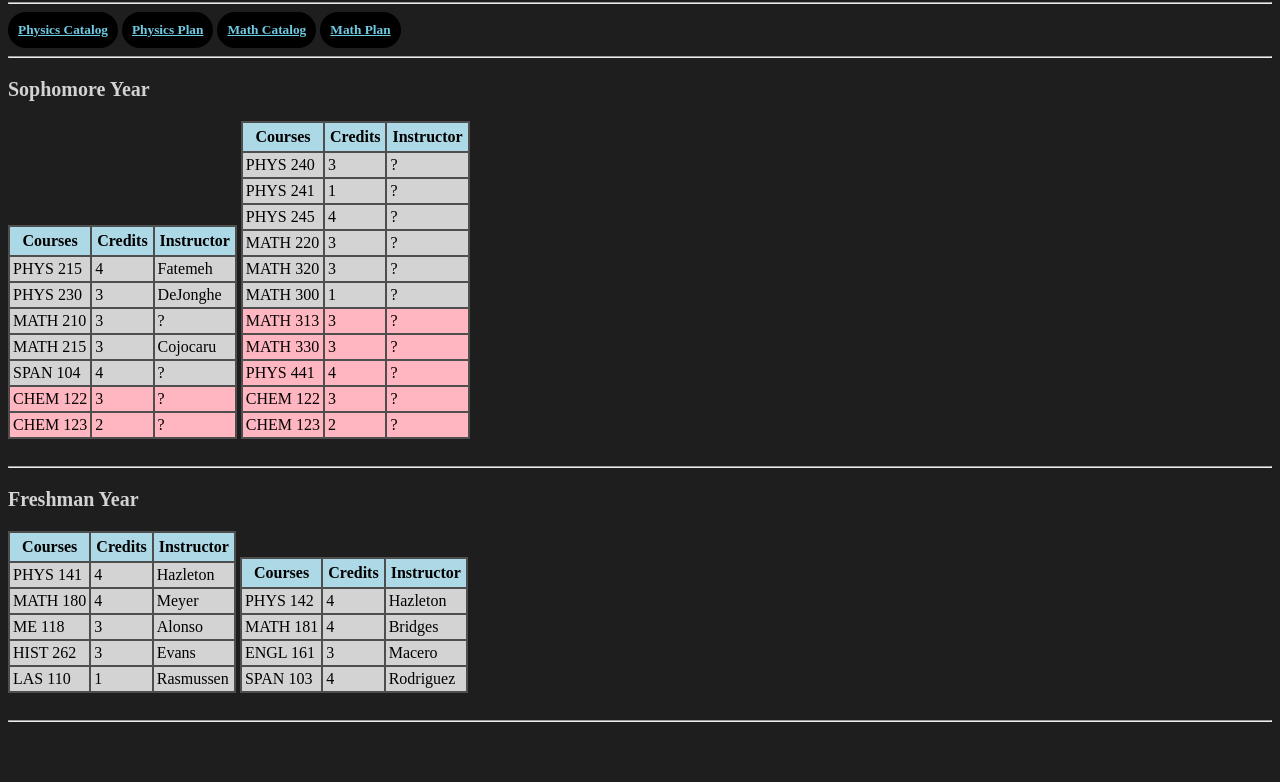
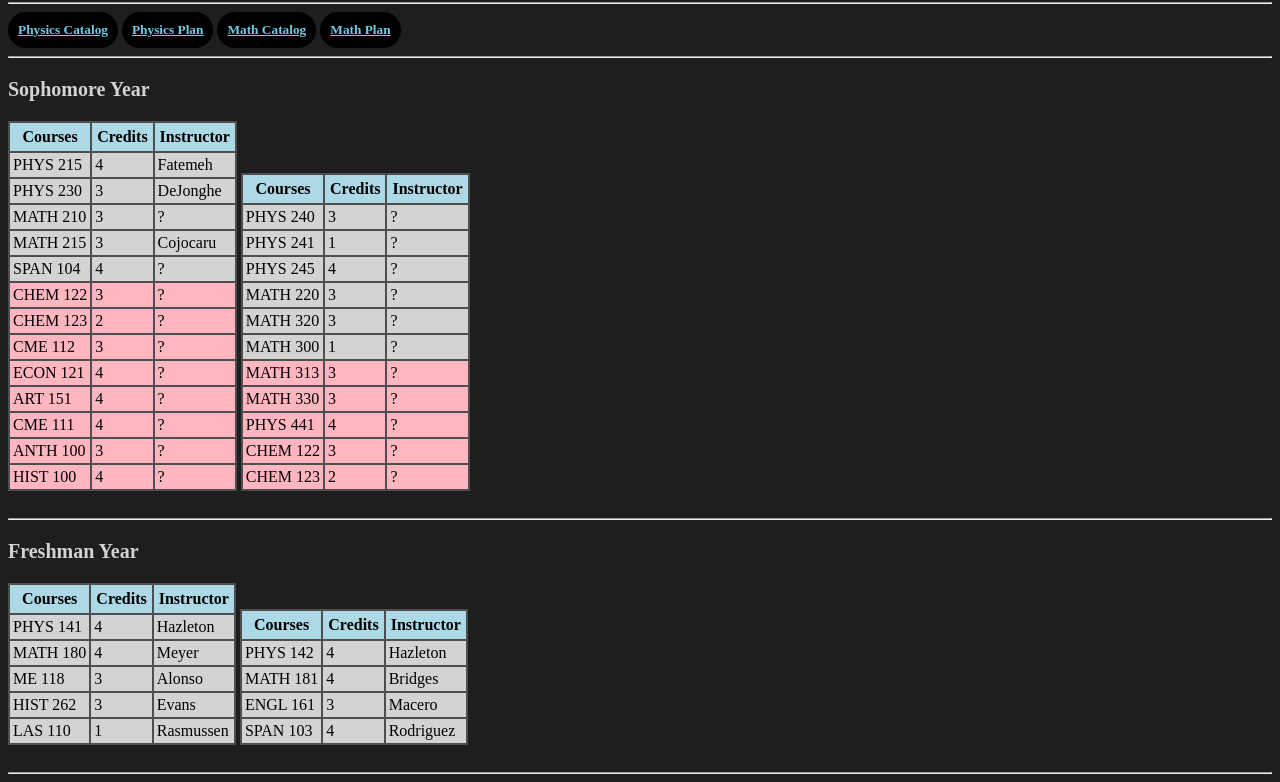
Before and after one commit to KalibMcEuen/Website, a plain HTML site: page schedule.html in a window 1280 px wide. Shown: the part 78-860 px from the top of the page. Before the commit the page ends 808 px from the top, so only its background shows below. Drawn offline with Linux system fonts and the light colour scheme.

Commit message:
gen ed options

```diff
--- a/schedule.html
+++ b/schedule.html
@@ -79,6 +79,36 @@
         <tr class="option">
           <td>CHEM 123</td>
           <td>2</td>
+          <td>?</td>
+        </tr>
+        <tr class="option">
+          <td>CME 112</td>
+          <td>3</td>
+          <td>?</td>
+        </tr>
+        <tr class="option">
+          <td>ECON 121</td>
+          <td>4</td>
+          <td>?</td>
+        </tr>
+        <tr class="option">
+          <td>ART 151</td>
+          <td>4</td>
+          <td>?</td>
+        </tr>
+        <tr class="option">
+          <td>CME 111</td>
+          <td>4</td>
+          <td>?</td>
+        </tr>
+        <tr class="option">
+          <td>ANTH 100</td>
+          <td>3</td>
+          <td>?</td>
+        </tr>
+        <tr class="option">
+          <td>HIST 100</td>
+          <td>4</td>
           <td>?</td>
         </tr>
       </table>
```
